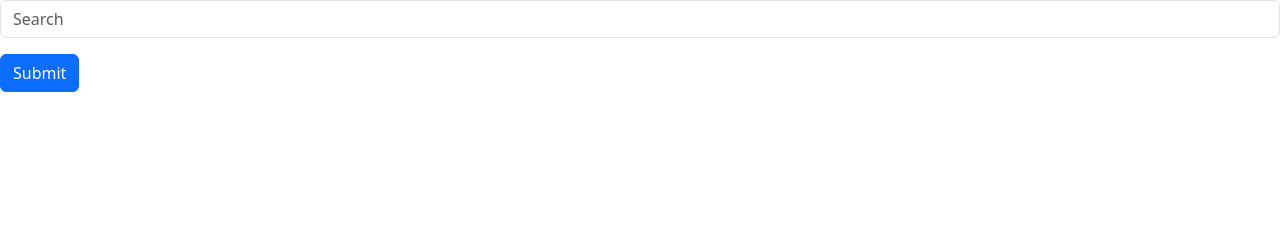
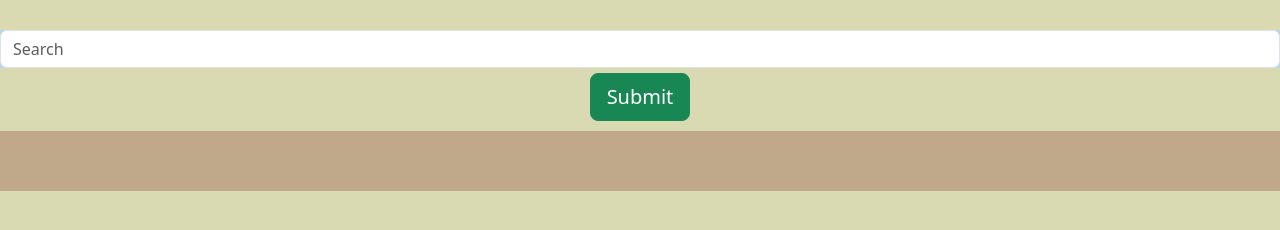
Before and after one commit to Rimshadarya/News-App, a plain HTML site: page Index.html in a window 1280 px wide. Drawn offline with nearby package versions, Linux system fonts and the light colour scheme.

Commit message:
Update Index.html

```diff
--- a/Index.html
+++ b/Index.html
@@ -3,17 +3,20 @@
 <head>
     <meta charset="UTF-8">
     <meta name="viewport" content="width=device-width, initial-scale=1.0">
-    <title>Document</title>
-    <link rel="stylesheet" href="https://cdn.jsdelivr.net/npm/bootstrap@5.3.3/dist/css/bootstrap.min.css">
+    <title>News App</title>
+    <link rel="stylesheet" href="https://cdn.jsdelivr.net/npm/bootstrap@5.3.3/dist/css/bootstrap.min.css ">
 </head>
-<body>
-    <div class="mb-3">
-        <input type="email" placeholder="Search" class="form-control" id="input" aria-describedby="emailHelp">
+<body style="background-color: rgb(218, 218, 178);">
+
+    <div style="background-color: lightblue;display: flex;justify-content: center;margin-top: 30px;">
+        <input type="email" placeholder="Search"   class="form-control" id="input" aria-describedby="emailHelp">
     </div>
-    <button onclick="search()" class="btn btn-primary">Submit</button>
+     <div style="display: flex;justify-content: center;margin-top: 5px;"><button  onclick="search()" class="btn btn-success btn-lg   ">Submit</button></div>
 
-    <div id="cardSection" class="d-flex justify-content-evenly flex-wrap"></div>
+    <div id="cardSection" style="background-color: rgb(192, 168, 139);display: flex;justify-content: space-evenly;flex-wrap: wrap;padding: 30px;box-shadow: 5px;margin-top: 10px;">
+
+</div>
+
     <script src="app.js"></script>
-    <!-- <script src="app.js"></script> -->
 </body>
 </html>
```
